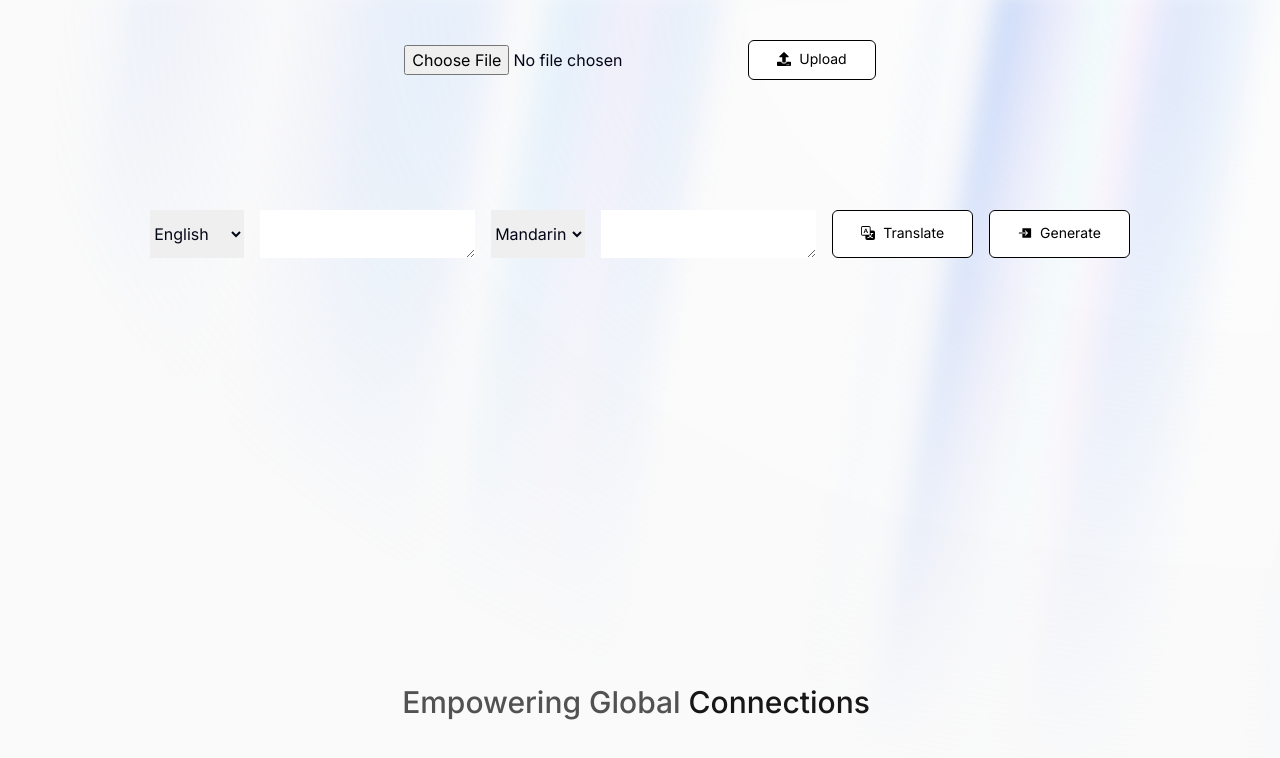
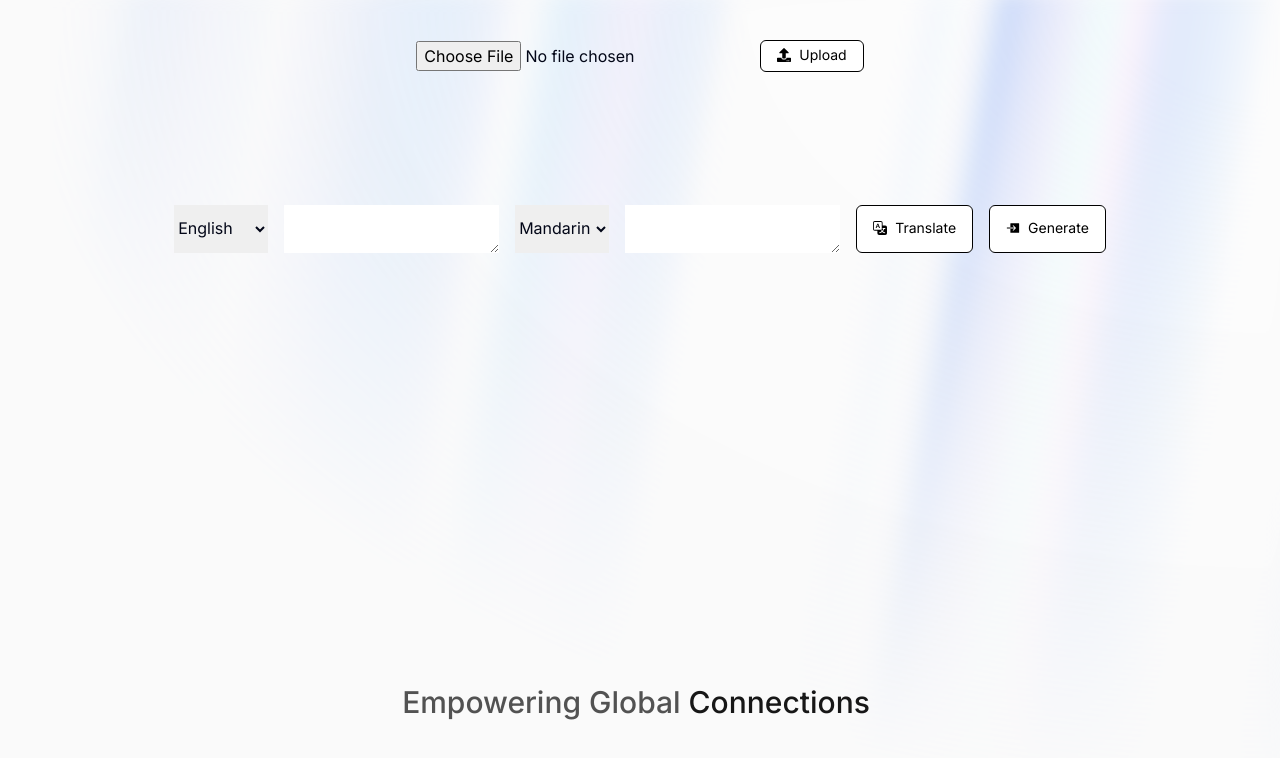
Before and after one commit to tohlh/pepper-jam-frontend, a Next.js app: page / in a window 1280 px wide. Shown: the top 758 px of the page. Built offline with nearby package versions, Linux system fonts and the light colour scheme.

Commit message:
Style UI button

```diff
--- a/src/components/ui/BorderButton.tsx
+++ b/src/components/ui/BorderButton.tsx
@@ -18,12 +18,12 @@ const BorderButton = ({
 }) => {
     return (
         <button
-            className="p-[1.5px] relative px-4 py-2 rounded-md border border-black bg-white text-black text-sm hover:shadow-[4px_4px_0px_0px_rgba(0,0,0)] transition duration-200"
+            className="p-[1.5px] relative px-2 py-1 rounded-md border border-black bg-white text-black text-sm hover:shadow-[4px_4px_0px_0px_rgba(0,0,0)] transition duration-200"
             type={type}
             onClick={handleClick}
         >
             <div className="absolute rounded-lg" />
-            <div className="px-3 inline-flex justify-center items-center gap-2">
+            <div className="px-2 inline-flex justify-center items-center gap-2">
                 {position === "left" && icon}
                 {title}
                 {position === "right" && icon}
```
